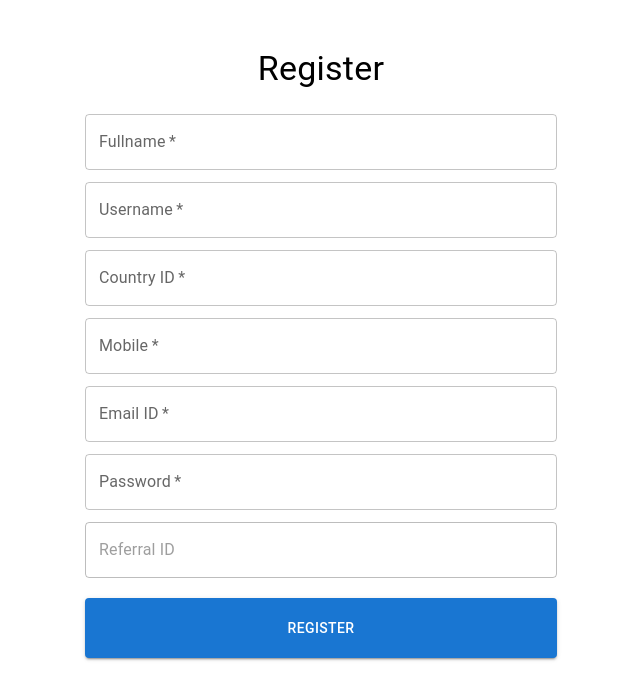
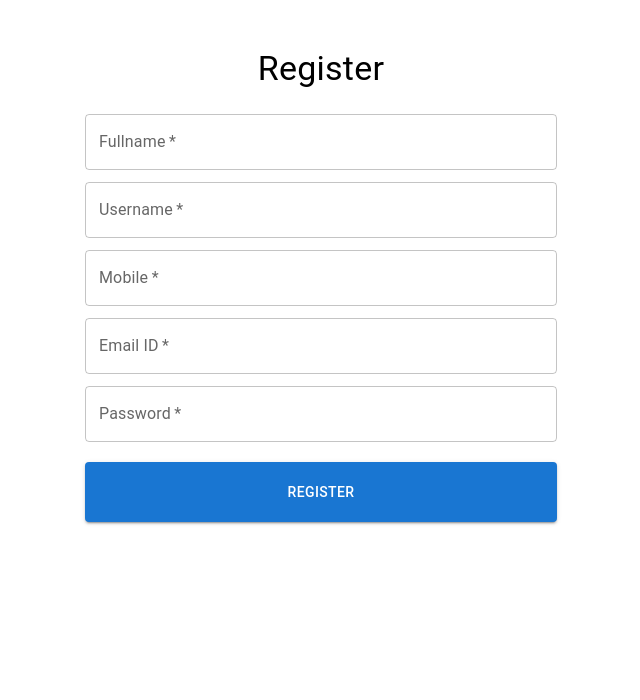
Before and after one commit to Prakharsvnit/UserAuthDashboard, a React (Create React App) app: page / in a window 1280 px wide. Shown: the top 700 px of the page, without its empty margins (319-959 px from the left). Built offline with nearby package versions, Linux system fonts and the light colour scheme.

Commit message:
form validations,form fields updated

```diff
--- a/src/components/Forms/Dashboard.jsx
+++ b/src/components/Forms/Dashboard.jsx
@@ -59,10 +59,8 @@ export default function Dashboard() {
                   {userInfo.full_name}
                 </TableCell>
                 <TableCell align="right">{userInfo.username}</TableCell>
-                <TableCell align="right">{userInfo.country_row_id}</TableCell>
                 <TableCell align="right">{userInfo.email_id}</TableCell>
                 <TableCell align="right">{userInfo.mobile_number}</TableCell>
-                <TableCell align="right">{userInfo.referral_row_id}</TableCell>
               </TableRow>
             </TableBody>
           </Table>
--- a/src/components/Forms/RegisterForm.jsx
+++ b/src/components/Forms/RegisterForm.jsx
@@ -108,26 +108,6 @@ export default function RegisterForm() {
               <Field
                 required
                 as={TextField}
-                id="country_row_d"
-                name="country_row_id"
-                label="Country ID"
-                type="text"
-                fullWidth
-                variant="outlined"
-                margin="dense"
-                value={formik.values.country_row_id}
-                onChange={formik.handleChange}
-                error={
-                  formik.touched.country_row_id &&
-                  Boolean(formik.errors.country_row_id)
-                }
-                helperText={
-                  formik.touched.country_row_id && formik.errors.country_row_id
-                }
-              />
-              <Field
-                required
-                as={TextField}
                 id="mobile_number"
                 name="mobile_number"
                 label="Mobile"
@@ -179,17 +159,6 @@ export default function RegisterForm() {
                 }
                 helperText={formik.touched.password && formik.errors.password}
               />
-              <Field
-                as={TextField}
-                disabled
-                name="referral"
-                label="Referral ID"
-                type="text"
-                fullWidth
-                id="outlined-disabled"
-                margin="dense"
-                value=""
-              />
               <Button
                 variant="contained"
                 type="submit"
--- a/src/formValidation/LoginFormValidation.js
+++ b/src/formValidation/LoginFormValidation.js
@@ -1,18 +1,13 @@
 import * as yup from "yup";
-
-const EmailRegEx =
-  //eslint-disable-next-line
-  /^(([^<>()[\]\\.,;:\s@\"]+(\.[^<>()[\]\\.,;:\s@\"]+)*)|(\".+\"))@((\[[0-9]{1,3}\.[0-9]{1,3}\.[0-9]{1,3}\.[0-9]{1,3}\])|(([a-zA-Z\-0-9]+\.)+[a-zA-Z]{2,}))$/;
 
 export const LoginFormValidation = yup.object().shape({
   login_id: yup
-    .string("Enter Email Id")
-    .required("Email Required")
-    .matches(EmailRegEx, "Invalid Email"),
+  .string()
+  .email('Invalid email address')
+  .required("Please enter Email Id"),
 
   password: yup
-    .string("Enter Password")
-    .min(6, "Password Should be minimum 6 digits")
-    .max(10, "Too long")
-    .required("Password Required"),
+  .string()
+  .min(6, "Password Should be minimum 6 digits")
+  .required("Please enter password"),
 });
--- a/src/formValidation/RegisterFormValidation.js
+++ b/src/formValidation/RegisterFormValidation.js
@@ -1,44 +1,31 @@
 import * as yup from "yup";
 
-const PhoneNumberRegEx = /^[789]\d{9}$/;
-const EmailRegEx =
-//eslint-disable-next-line
-  /^(([^<>()[\]\\.,;:\s@\"]+(\.[^<>()[\]\\.,;:\s@\"]+)*)|(\".+\"))@((\[[0-9]{1,3}\.[0-9]{1,3}\.[0-9]{1,3}\.[0-9]{1,3}\])|(([a-zA-Z\-0-9]+\.)+[a-zA-Z]{2,}))$/;
+const PhoneNumberRegEx = /^\d{10}$/;
 
 export const RegisterFormValidation = yup.object({
   full_name: yup
-    .string('Enter your name')
-    .min(3, "Too Short !")
+    .string()
     .max(10, "Too Long !")
-    .required("Name Required !"),
+    .required("Please enter name"),
 
   username: yup
-    .string('Enter username')
-    .min(3, "Too Short !")
+    .string()
     .max(10, "Too Long !")
-    .required("Username Required !"),
-
-  country_row_id: yup
-    .string('Enter country ID')
-    .required("Country Id Required!")
-    .matches(/^[0-9]+$/, "Must be only digits"),
+    .required("Please enter Username"),
 
   mobile_number: yup
-    .string('Enter Mobile Number')
-    .matches(PhoneNumberRegEx, "Enter valid Mobile Number")
+    .string()
+    .matches(PhoneNumberRegEx, "Please enter valid Mobile Number")
     .required("Mobile Number Required !"),
 
-  // //this regular expression works on India based phone number starting from 7,8,9
-
   email_id: yup
-    .string('Enter Email ID')
-    .required("Email Required")
-    .matches(EmailRegEx, "Enter a valid Email ID"),
+    .string()
+    .email('Invalid email address')
+    .required("Please enter Email Id"),
 
   password: yup
-    .string('Enter Password')
+    .string()
     .min(6, "Password Should be minimum 6 digits")
-    .max(10, "Too long")
-    .required("Password Required")
+    .required("Please enter password")
 
 });
```
